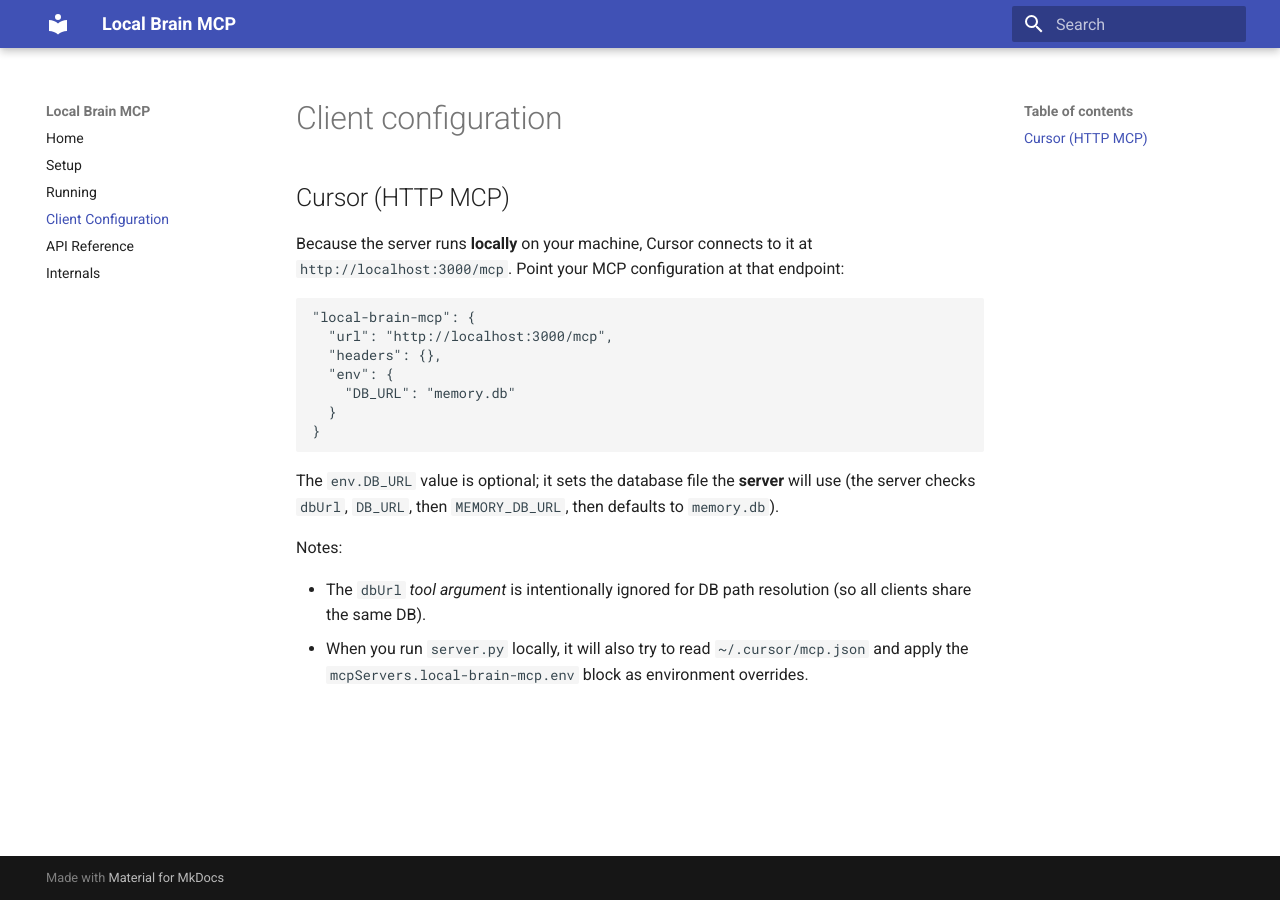
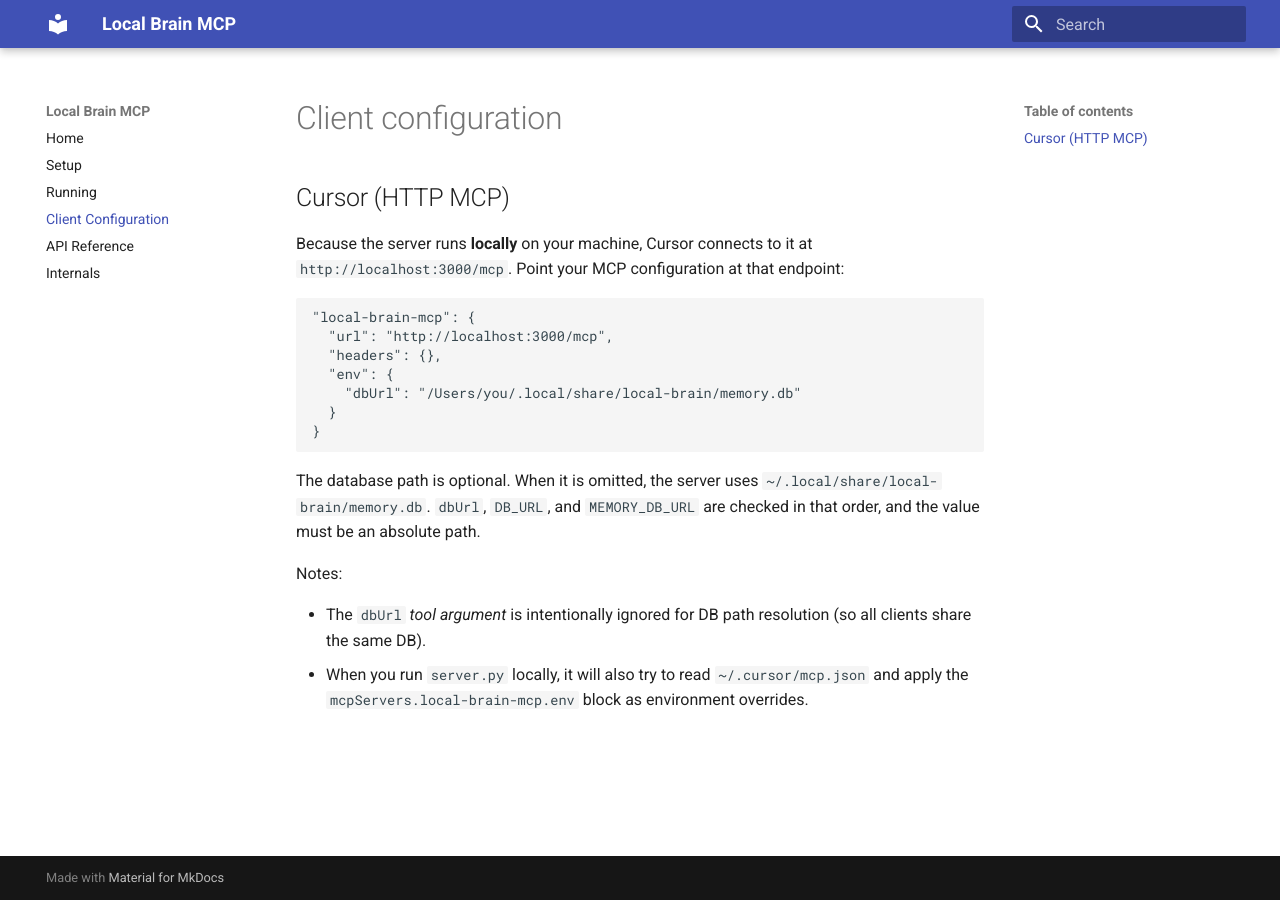
Before and after one commit to ejsinfuego/memory-mcp, an MkDocs documentation site: the page built from docs/client-config.md, in a window 1280 px wide. Built offline with MkDocs 1.6.1 and Material for MkDocs 9.7.7, drawn with Linux system fonts in a browser that asks for light colours.

Commit message:
docs: point the client config at the shared database

````diff
--- a/docs/client-config.md
+++ b/docs/client-config.md
@@ -9,12 +9,12 @@
   "url": "http://localhost:3000/mcp",
   "headers": {},
   "env": {
-    "DB_URL": "memory.db"
+    "dbUrl": "/Users/you/.local/share/local-brain/memory.db"
   }
 }
 ```
 
-The `env.DB_URL` value is optional; it sets the database file the **server** will use (the server checks `dbUrl`, `DB_URL`, then `MEMORY_DB_URL`, then defaults to `memory.db`).
+The database path is optional. When it is omitted, the server uses `~/.local/share/local-brain/memory.db`. `dbUrl`, `DB_URL`, and `MEMORY_DB_URL` are checked in that order, and the value must be an absolute path.
 
 Notes:
 
````
